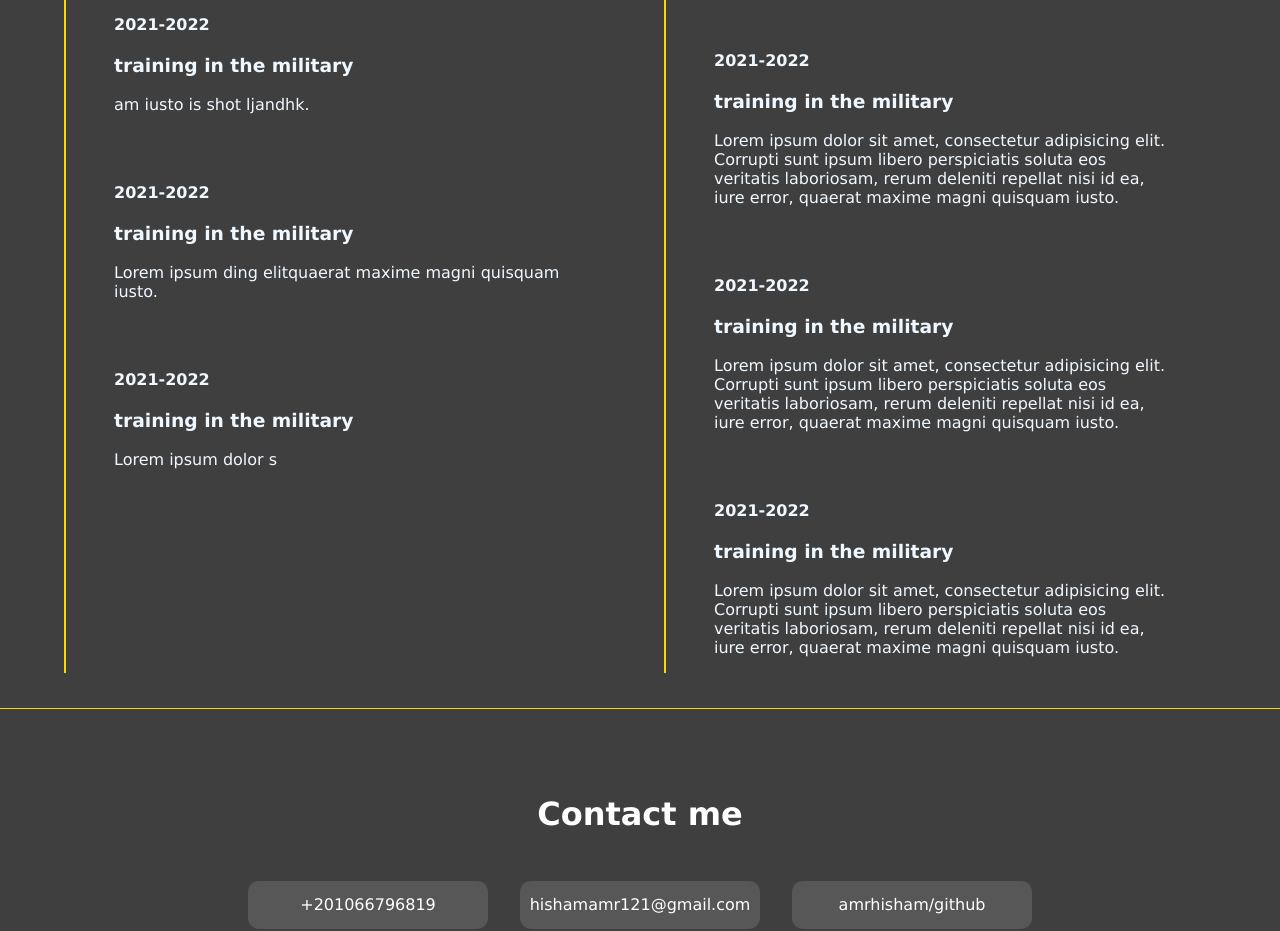
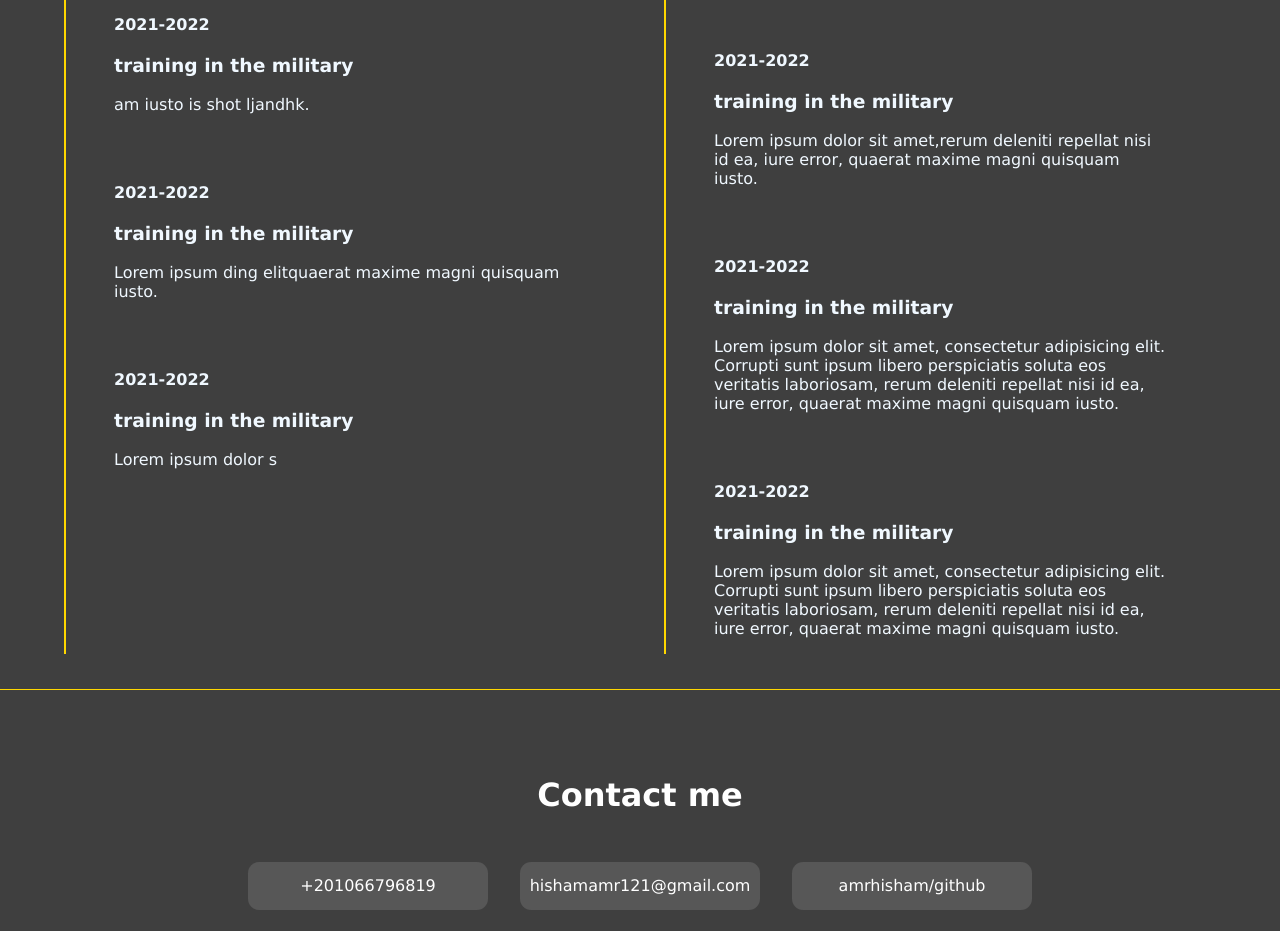
Before and after one commit to AmrHishamFarouk/Portfolio, a plain HTML site: page index.html in a window 1280 px wide. Shown: the part 2184-3115 px from the top of the page. Drawn offline with Linux system fonts and the light colour scheme.

Commit message:
Add files via upload

```diff
--- a/index.html
+++ b/index.html
@@ -96,7 +96,7 @@
                 <div class="box">
                     <h4>2021-2022</h4>
                     <h3>training in the military</h3>
-                    <p>Lorem ipsum dolor sit amet, consectetur adipisicing elit. Corrupti sunt ipsum libero perspiciatis soluta eos veritatis laboriosam, rerum deleniti repellat nisi id ea, iure error, quaerat maxime magni quisquam iusto.</p>
+                    <p>Lorem ipsum dolor sit amet,rerum deleniti repellat nisi id ea, iure error, quaerat maxime magni quisquam iusto.</p>
                 </div>
                 <div class="box">
                     <h4>2021-2022</h4>
```
